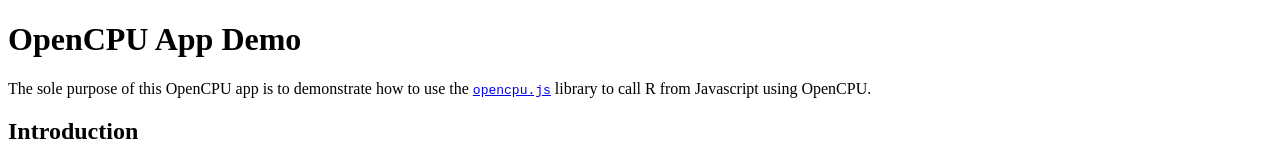
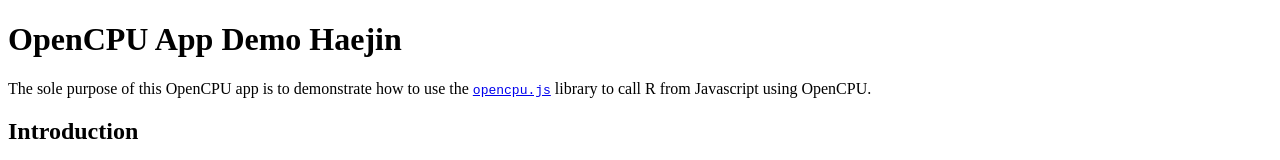
Before and after one commit to goodhen2/vue, a plain HTML site: page inst/www/index.html in a window 1280 px wide. Shown: the top 160 px of the page. Drawn offline with Linux system fonts and the light colour scheme.

Commit message:
Update index.html

```diff
--- a/inst/www/index.html
+++ b/inst/www/index.html
@@ -7,7 +7,7 @@
   </head>
 
   <body>
-    <h1>OpenCPU App Demo</h1>
+    <h1>OpenCPU App Demo Haejin</h1>
 
     <p>
       The sole purpose of this OpenCPU app is to demonstrate how to use the <a href="http://github.com/jeroenooms/opencpu.js"><tt>opencpu.js</tt></a> library to call R from Javascript using OpenCPU.
```
